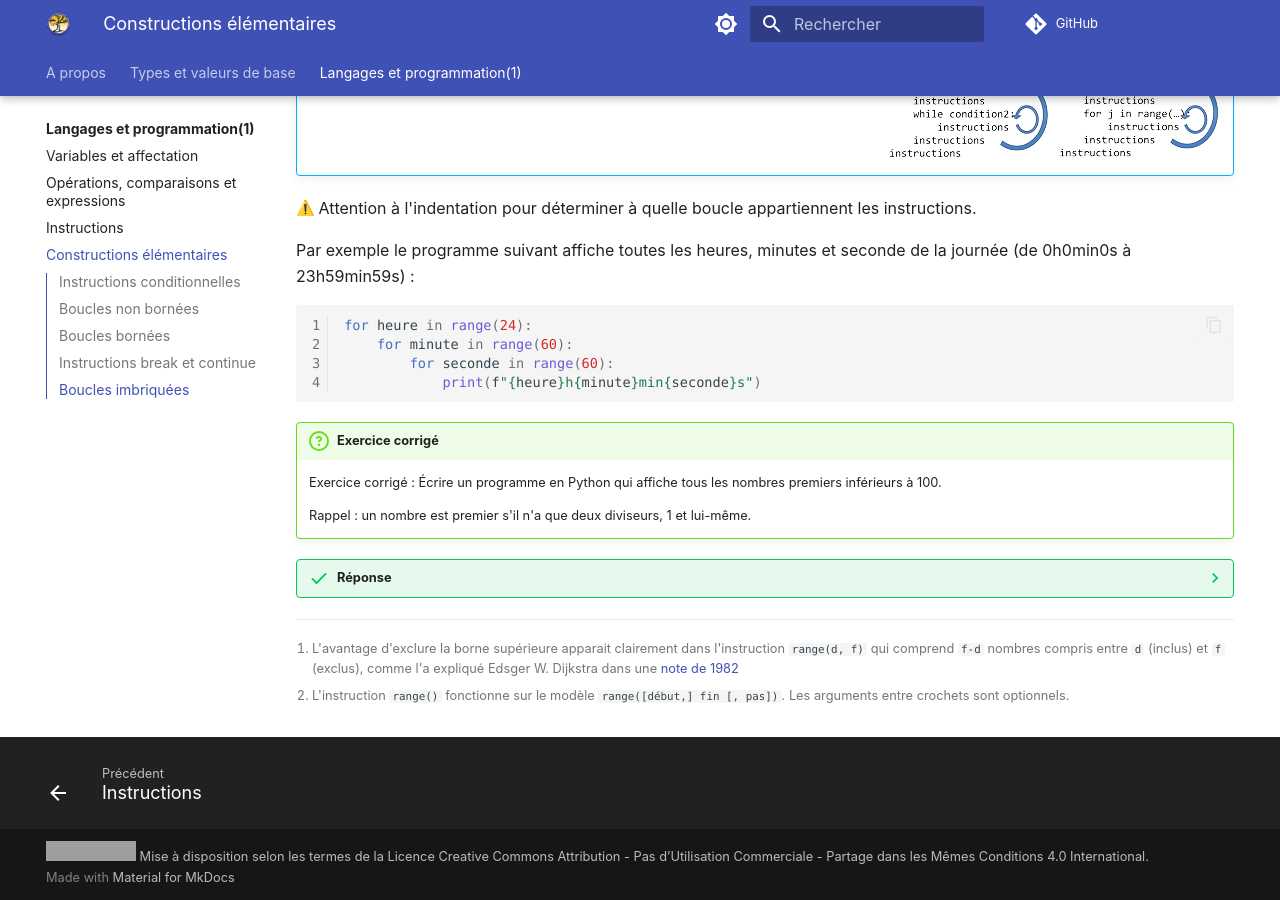
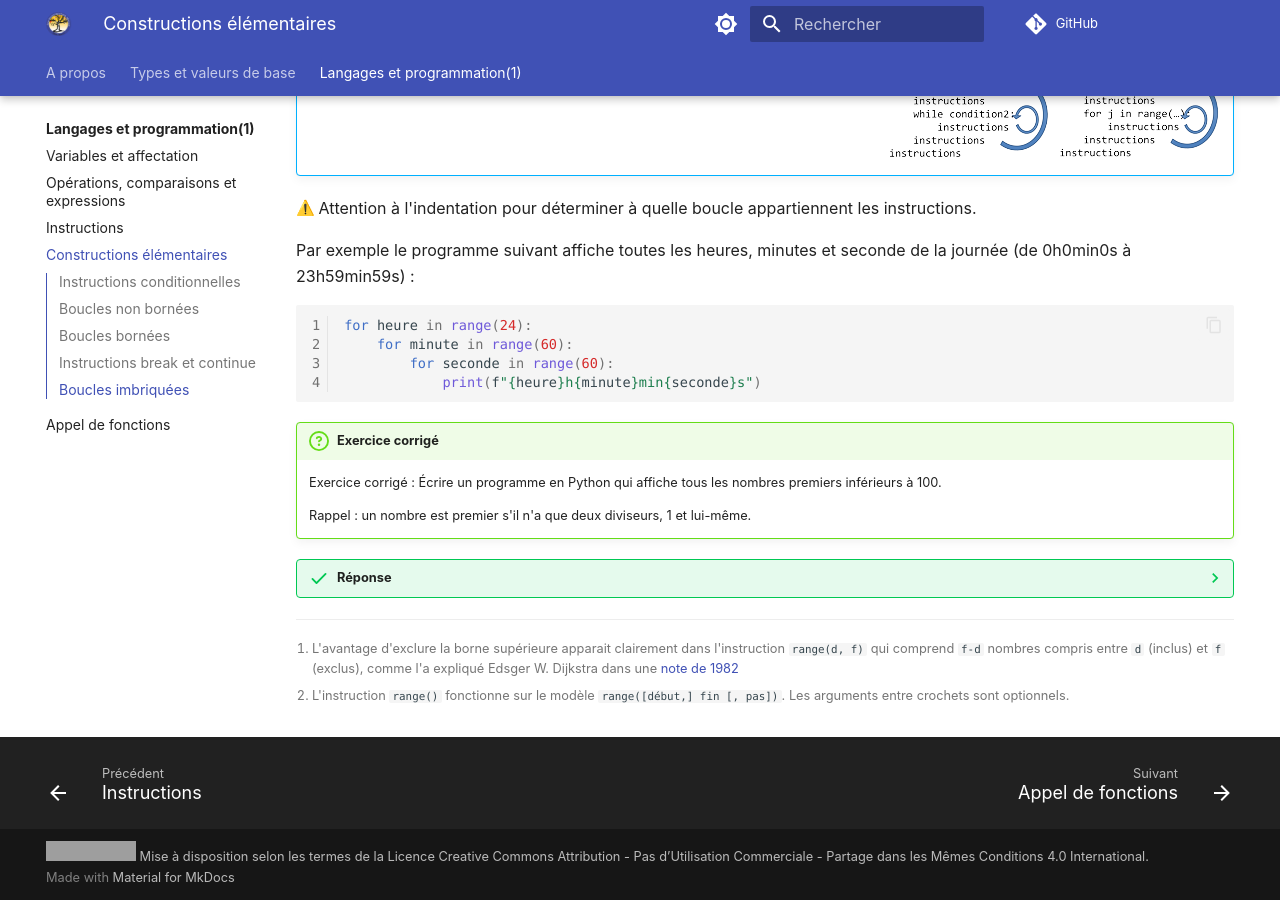
Before and after one commit to eipaca/NSI-1, an MkDocs documentation site: the page built from docs/langages-et-programmation/4-constructions-elementaires.md, in a window 1280 px wide and 900 px high, scrolled down 8097 px. Built offline with MkDocs 1.6.1 and Material for MkDocs 9.7.7, drawn with Linux system fonts in a browser that asks for light colours; emoji names are drawn with the system emoji font; comment, search, counter and statistics services are not loaded; grey boxes are pictures that could not be loaded.

Commit message:
Update mkdocs.yml

```diff
--- a/mkdocs.yml
+++ b/mkdocs.yml
@@ -146,7 +146,7 @@ nav:
     - Opérations, comparaisons et expressions: langages-et-programmation/2-operations-comparaisons-expressions.md
     - Instructions: langages-et-programmation/3-instructions.md
     - Constructions élémentaires: langages-et-programmation/4-constructions-elementaires.md
-  #  - Appel de fonctions: langages-et-programmation/5-fonctions.md
+    - Appel de fonctions: langages-et-programmation/5-fonctions.md
   #  - Modules et bibliothèques: langages-et-programmation/6-modules-bibliotheques.md
   #  - Mise au point des programmes et gestion des bugs: langages-et-programmation/7-mise-au-point-gestion-bugs.md
 
```
